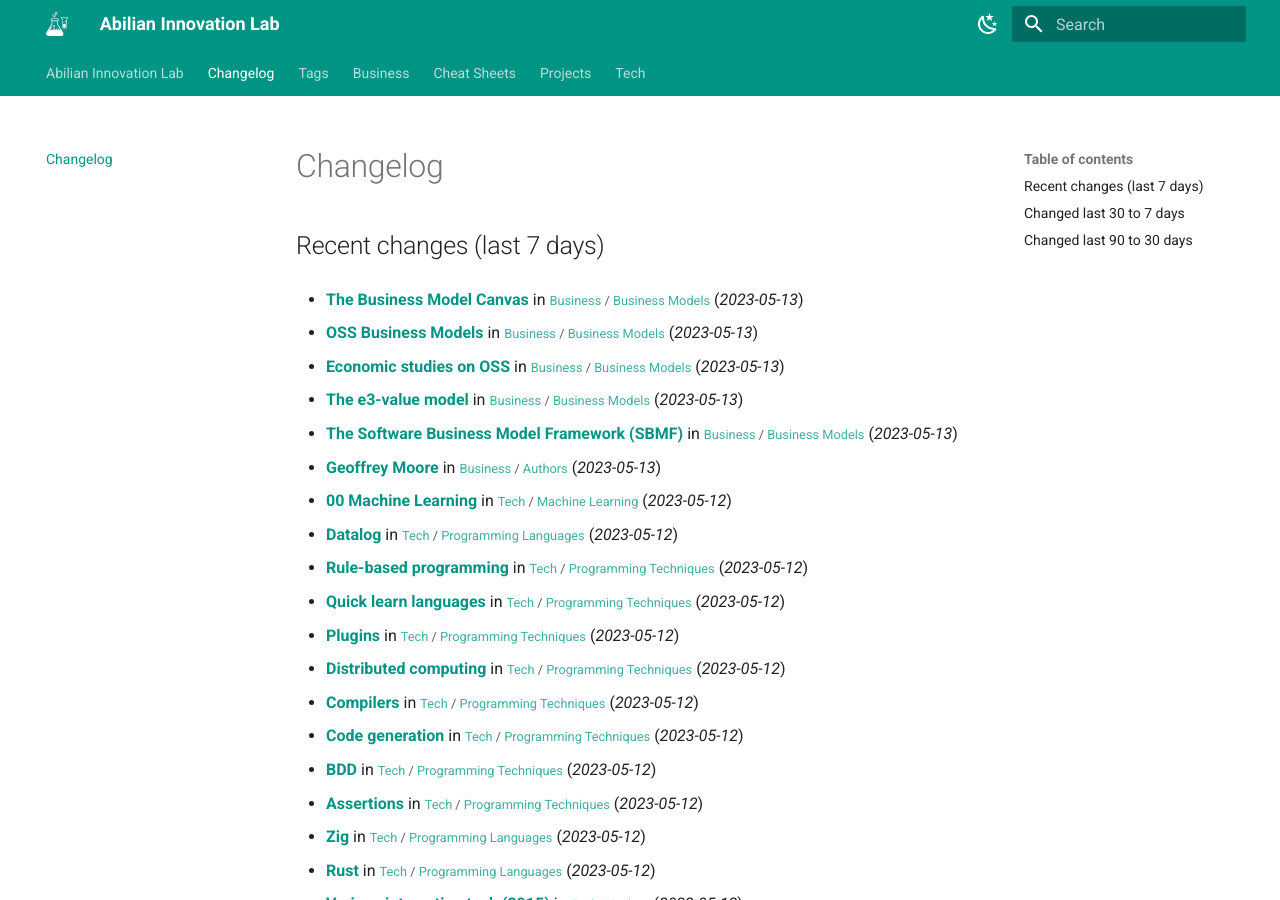
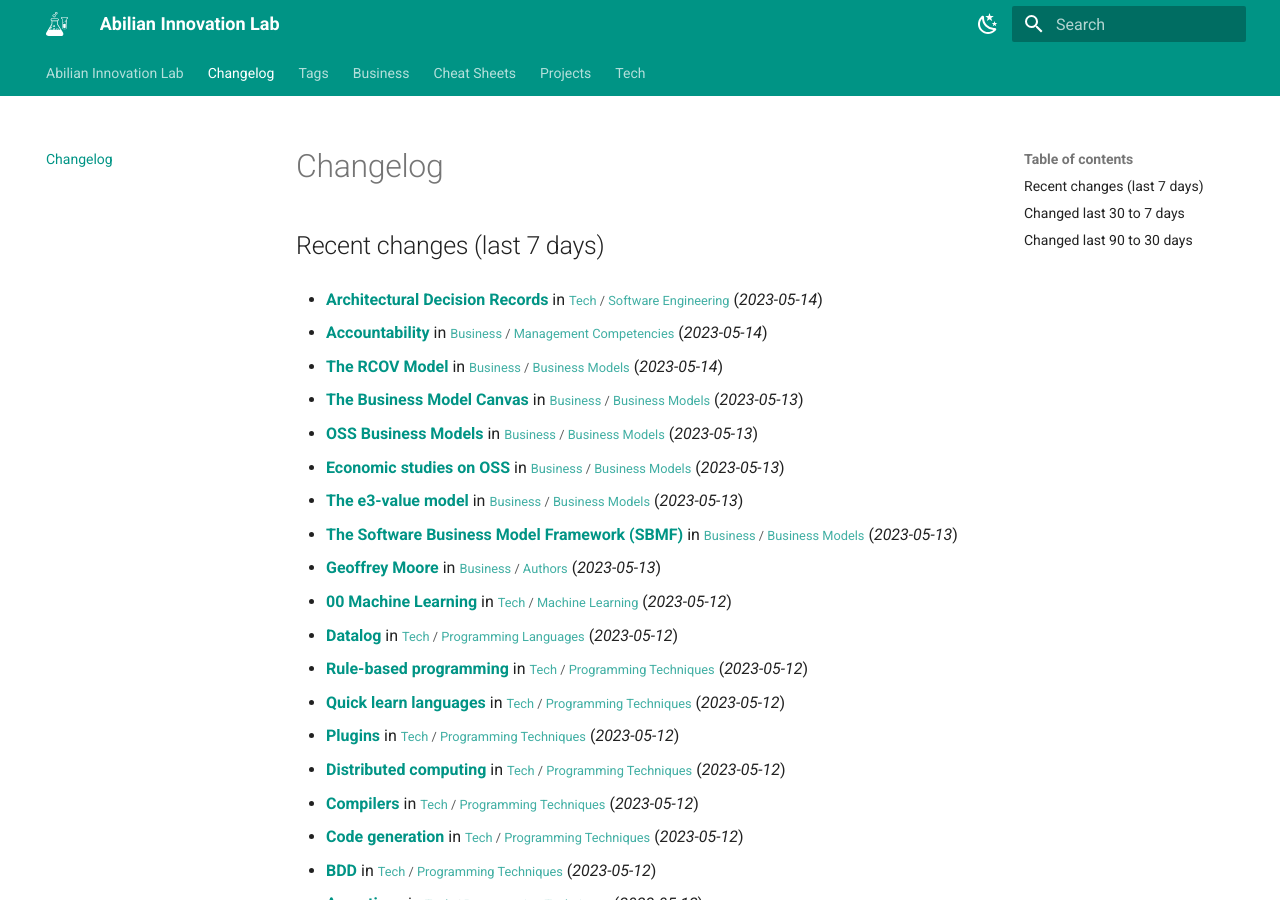
Before and after one commit to abilian/lab.abilian.com, an MkDocs documentation site: the page built from docs/changelog.md, in a window 1280 px wide and 900 px high. Built offline with MkDocs 1.6.1 and Material for MkDocs 9.7.7, drawn with Linux system fonts in a browser that asks for light colours; comment, search, counter and statistics services are not loaded; some of the changed text lies outside the part shown.

Commit message:
Update content

```diff
--- a/docs/changelog.md
+++ b/docs/changelog.md
@@ -1,6 +1,12 @@
 # Changelog
 
 ## Recent changes (last 7 days)
+
+- **[Architectural Decision Records](/Tech/Software Engineering/Architectural Decision Records/)** in <small>[Tech](/Tech/00 Technology/) / [Software Engineering](/Tech/Software Engineering/Architectural Decision Records/)</small> (*2023-05-14*)
+
+- **[Accountability](/Business/Management Competencies/Accountability/)** in <small>[Business](/Business/00 Business/) / [Management Competencies](/Business/Management Competencies/Accountability/)</small> (*2023-05-14*)
+
+- **[The RCOV Model](/Business/Business Models/The RCOV Model/)** in <small>[Business](/Business/00 Business/) / [Business Models](/Business/Business Models/Economic studies on OSS/)</small> (*2023-05-14*)
 
 - **[The Business Model Canvas](/Business/Business Models/The Business Model Canvas/)** in <small>[Business](/Business/00 Business/) / [Business Models](/Business/Business Models/Economic studies on OSS/)</small> (*2023-05-13*)
 
```
Also changed, not shown: other parts of docs/changelog.md (+4 -6 lines).
